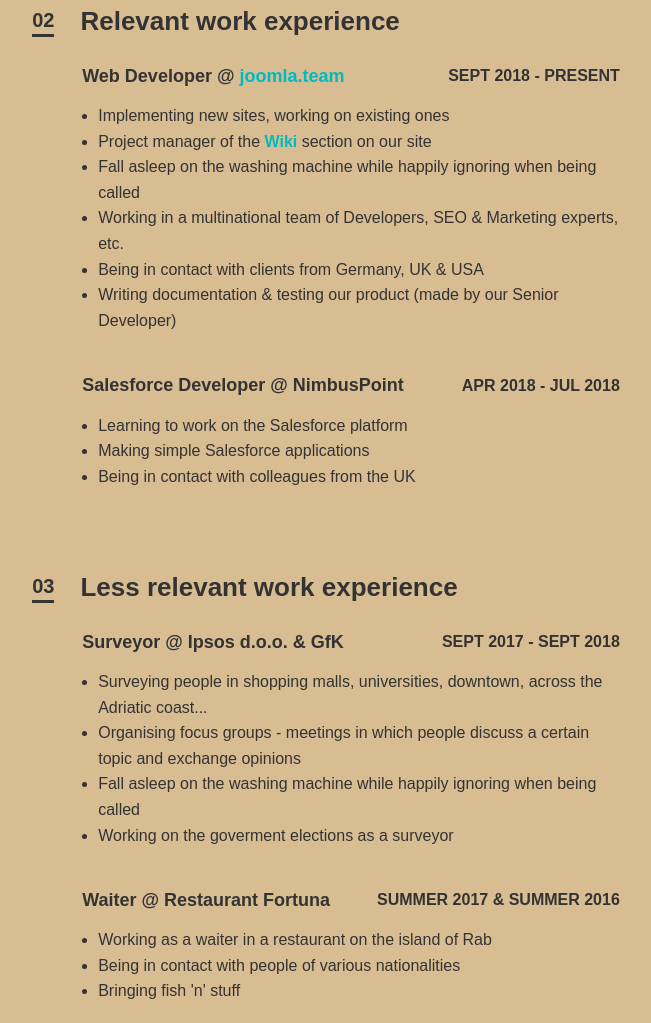
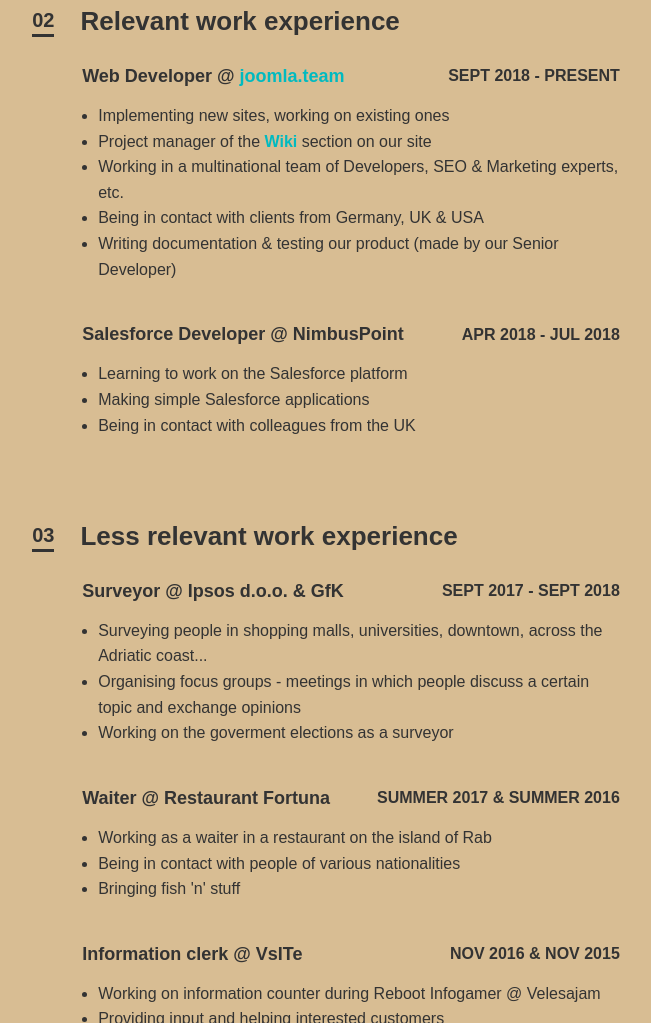
Before and after one commit to jokilic/project-cv, a website: page index.html in a window 1280 px wide. Shown: the part 798-1821 px from the top of the page, without its empty margins (289-940 px from the left). Drawn offline with Linux system fonts and the light colour scheme.

Commit message:
Quick cleanup

```diff
--- a/index.html
+++ b/index.html
@@ -116,10 +116,6 @@
                   section on our site
                 </li>
                 <li class="list__item">
-                  Fall asleep on the washing machine while happily ignoring when
-                  being called
-                </li>
-                <li class="list__item">
                   Working in a multinational team of Developers, SEO & Marketing
                   experts, etc.
                 </li>
@@ -182,10 +178,6 @@
                 <li class="list__item">
                   Organising focus groups - meetings in which people discuss a
                   certain topic and exchange opinions
-                </li>
-                <li class="list__item">
-                  Fall asleep on the washing machine while happily ignoring when
-                  being called
                 </li>
                 <li class="list__item">
                   Working on the goverment elections as a surveyor
```
Also changed, not shown: 1 other file.
